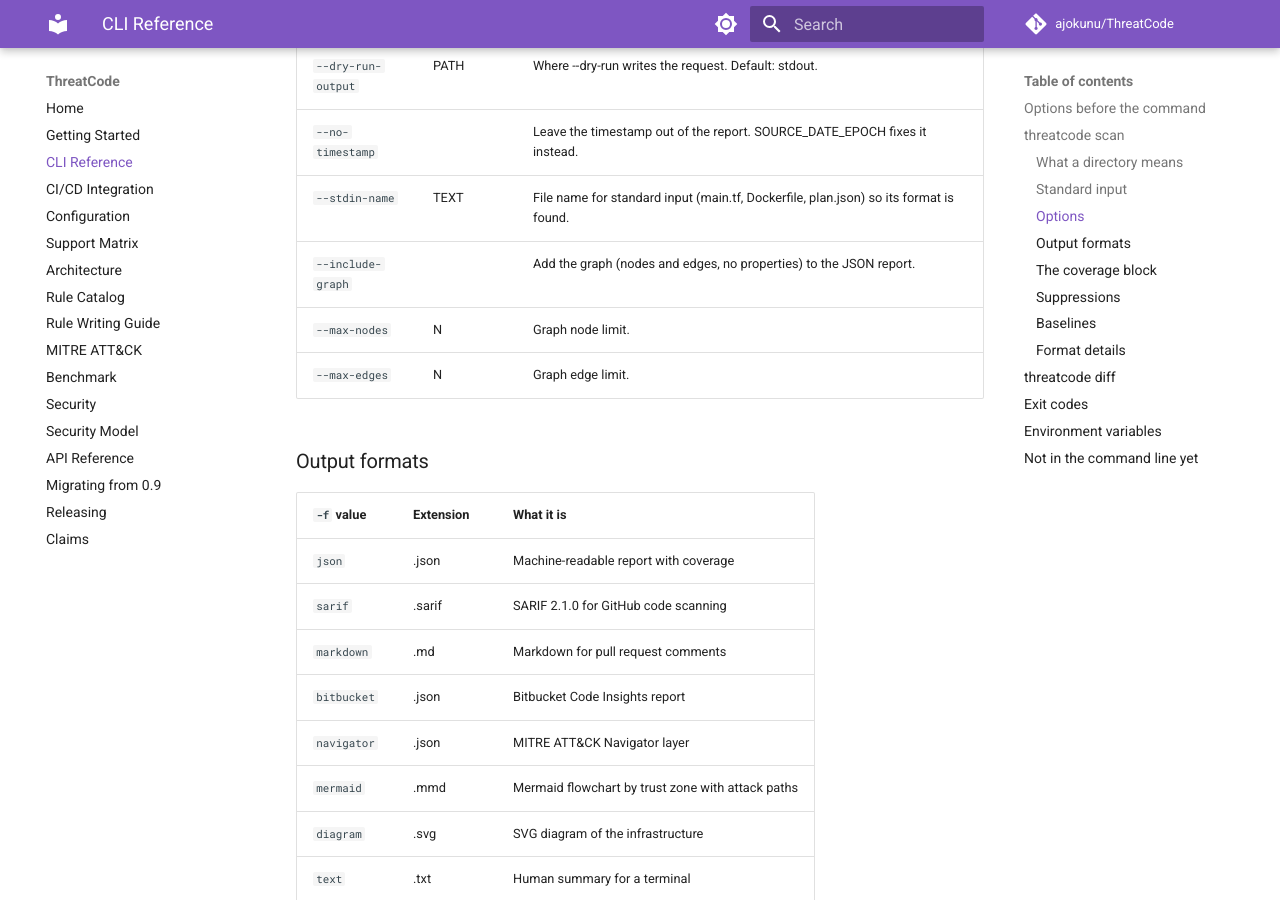
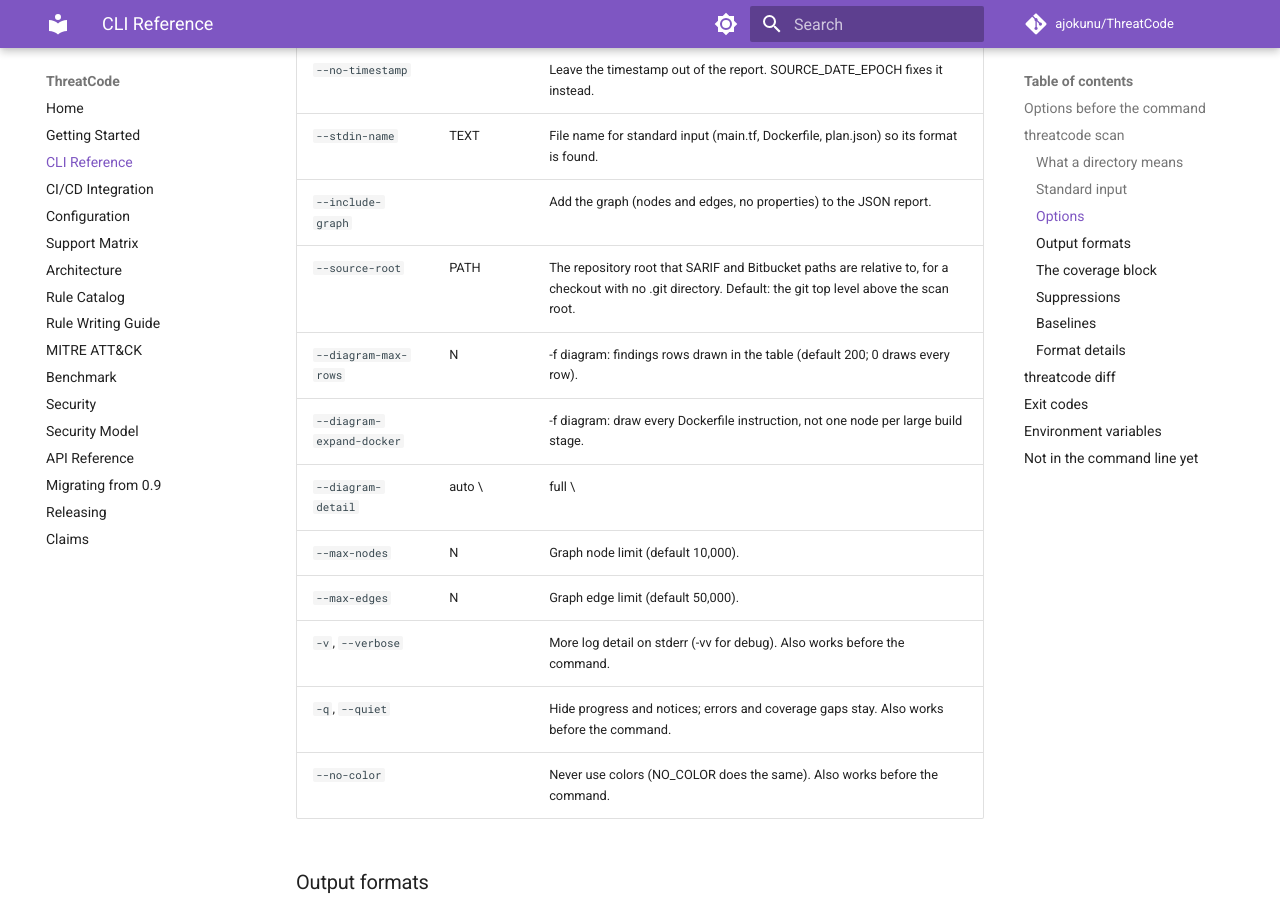
Before and after one commit to ajokunu/ThreatCode, an MkDocs documentation site: the page built from docs/cli.md, in a window 1280 px wide and 900 px high, scrolled down 2666 px. Built offline with MkDocs 1.6.1 and Material for MkDocs 9.7.7, drawn with Linux system fonts in a browser that asks for light colours; comment, search, counter and statistics services are not loaded; some of the changed text lies outside the part shown.

Commit message:
docs(cli): regenerate the generated option tables

```diff
--- a/docs/cli.md
+++ b/docs/cli.md
@@ -63,8 +63,8 @@
 <!-- gen:scan -->
 | Option | Values | What it does |
 | --- | --- | --- |
-| `--format`, `-f` | json \\| sarif \\| markdown \\| bitbucket \\| navigator \\| mermaid \\| diagram \\| text \\| matrix | Output format. Default: the config's output_format, else text on a terminal, else json. |
-| `--output`, `-o` | PATH | Write the report to this file instead of stdout. |
+| `--format`, `-f` | json \\| sarif \\| markdown \\| bitbucket \\| navigator \\| mermaid \\| diagram \\| text | Output format: json, sarif, markdown, bitbucket, navigator, mermaid, diagram, text. Default: THREATCODE_FORMAT or the config's format, else the one the -o extension names (.sarif, .md, .mmd, .svg, .json), else text on a terminal and json otherwise. |
+| `--output`, `-o` | PATH | Write the report to this file instead of stdout. - means stdout. |
 | `--min-severity` | critical \\| high \\| medium \\| low \\| info | Hide findings below this severity. Display only: the gate is --fail-on. |
 | `--fail-on` | critical \\| high \\| medium \\| low \\| info \\| none | Exit 1 when a finding or attack path at or above this severity remains. 'none' never fails on findings. Default: high. |
 | `--strict` |  | Exit 2 when any coverage gap was reported (unanalysed module, fallback render, unknown value, unresolved intrinsic, skipped document). |
@@ -81,8 +81,15 @@
 | `--no-timestamp` |  | Leave the timestamp out of the report. SOURCE_DATE_EPOCH fixes it instead. |
 | `--stdin-name` | TEXT | File name for standard input (main.tf, Dockerfile, plan.json) so its format is found. |
 | `--include-graph` |  | Add the graph (nodes and edges, no properties) to the JSON report. |
-| `--max-nodes` | N | Graph node limit. |
-| `--max-edges` | N | Graph edge limit. |
+| `--source-root` | PATH | The repository root that SARIF and Bitbucket paths are relative to, for a checkout with no .git directory. Default: the git top level above the scan root. |
+| `--diagram-max-rows` | N | -f diagram: findings rows drawn in the table (default 200; 0 draws every row). |
+| `--diagram-expand-docker` |  | -f diagram: draw every Dockerfile instruction, not one node per large build stage. |
+| `--diagram-detail` | auto \\| full \\| collapsed | -f diagram: auto collapses nodes by zone and type once the graph is large (default), full never collapses, collapsed always does. |
+| `--max-nodes` | N | Graph node limit (default 10,000). |
+| `--max-edges` | N | Graph edge limit (default 50,000). |
+| `-v`, `--verbose` |  | More log detail on stderr (-vv for debug). Also works before the command. |
+| `-q`, `--quiet` |  | Hide progress and notices; errors and coverage gaps stay. Also works before the command. |
+| `--no-color` |  | Never use colors (NO_COLOR does the same). Also works before the command. |
 <!-- /gen:scan -->
 
 ### Output formats
@@ -192,8 +199,11 @@
 | Option | Values | What it does |
 | --- | --- | --- |
 | `--format`, `-f` | json \\| markdown \\| text | Output format. Default: text on a terminal, else json. |
-| `--output`, `-o` | PATH | Write the diff to this file instead of stdout. |
-| `--fail-on-new` | critical \\| high \\| medium \\| low \\| info | Exit 1 when a threat at or above SEVERITY was added or got worse (critical, high, medium, low, info). |
+| `--output`, `-o` | PATH | Write the diff to this file instead of stdout. - means stdout. |
+| `--fail-on-new` | critical \\| high \\| medium \\| low \\| info \\| none | Exit 1 when a threat at or above this severity was added or got worse. 'none' never fails. Default: never fail. |
+| `-v`, `--verbose` |  | More log detail on stderr (-vv for debug). Also works before the command. |
+| `-q`, `--quiet` |  | Hide progress and notices; errors and coverage gaps stay. Also works before the command. |
+| `--no-color` |  | Never use colors (NO_COLOR does the same). Also works before the command. |
 <!-- /gen:diff -->
 
 Compare the findings of two scans, and fail when the second has a new critical one:
```
